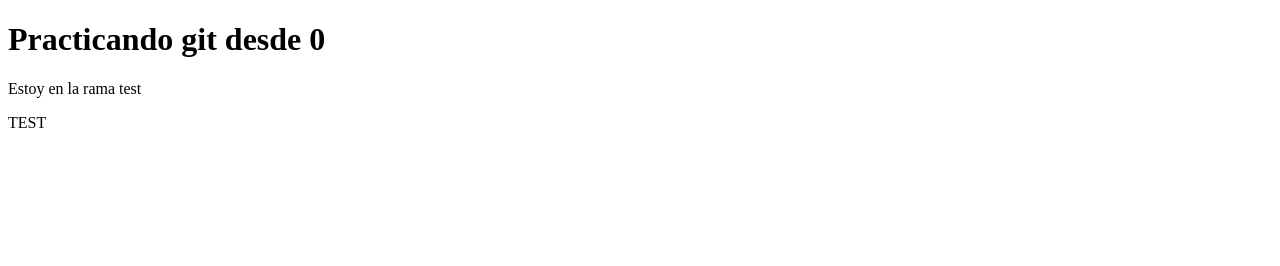
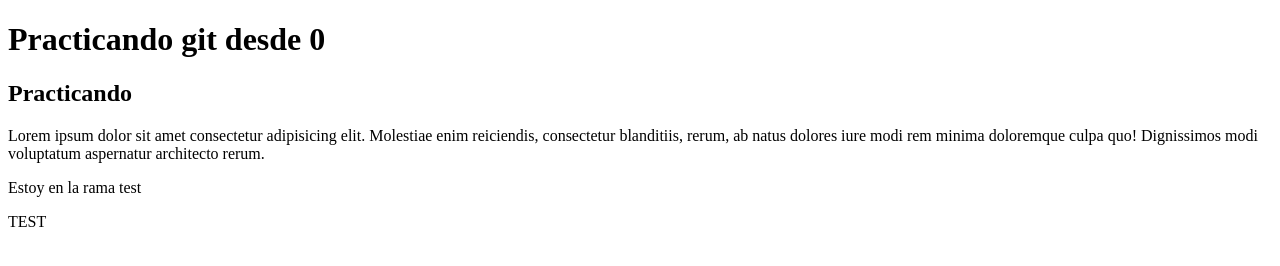
Before and after one commit to anthony1407/practicando-git, a plain HTML site: page index.html in a window 1280 px wide. Drawn offline with Linux system fonts and the light colour scheme.

Commit message:
Agregan un article en index con la rama dev

```diff
--- a/index.html
+++ b/index.html
@@ -4,11 +4,15 @@
 <head>
     <meta charset="UTF-8">
     <meta name="viewport" content="width=device-width, initial-scale=1.0">
-    <title>GIT DESDE 0 desde VsCode</title>
+    <title>GIT DESDE 0 desde VsCode </title>
 </head>
 
 <body>
     <h1>Practicando git desde 0</h1>
+    <h2>Practicando</h2>
+    <article>
+        <p>Lorem ipsum dolor sit amet consectetur adipisicing elit. Molestiae enim reiciendis, consectetur blanditiis, rerum, ab natus dolores iure modi rem minima doloremque culpa quo! Dignissimos modi voluptatum aspernatur architecto rerum.</p>
+    </article>
     <section>
         <p>Estoy en la rama test</p>
         <p>TEST</p>
```
